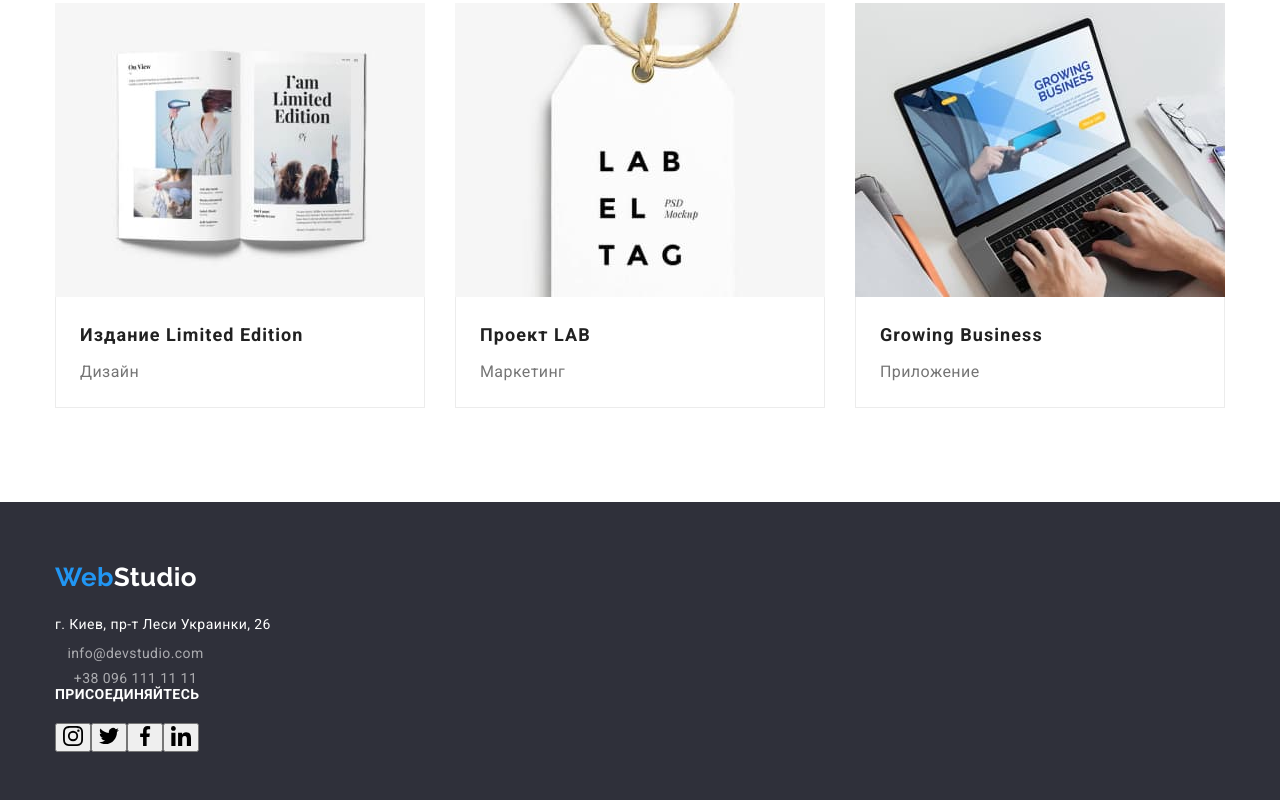
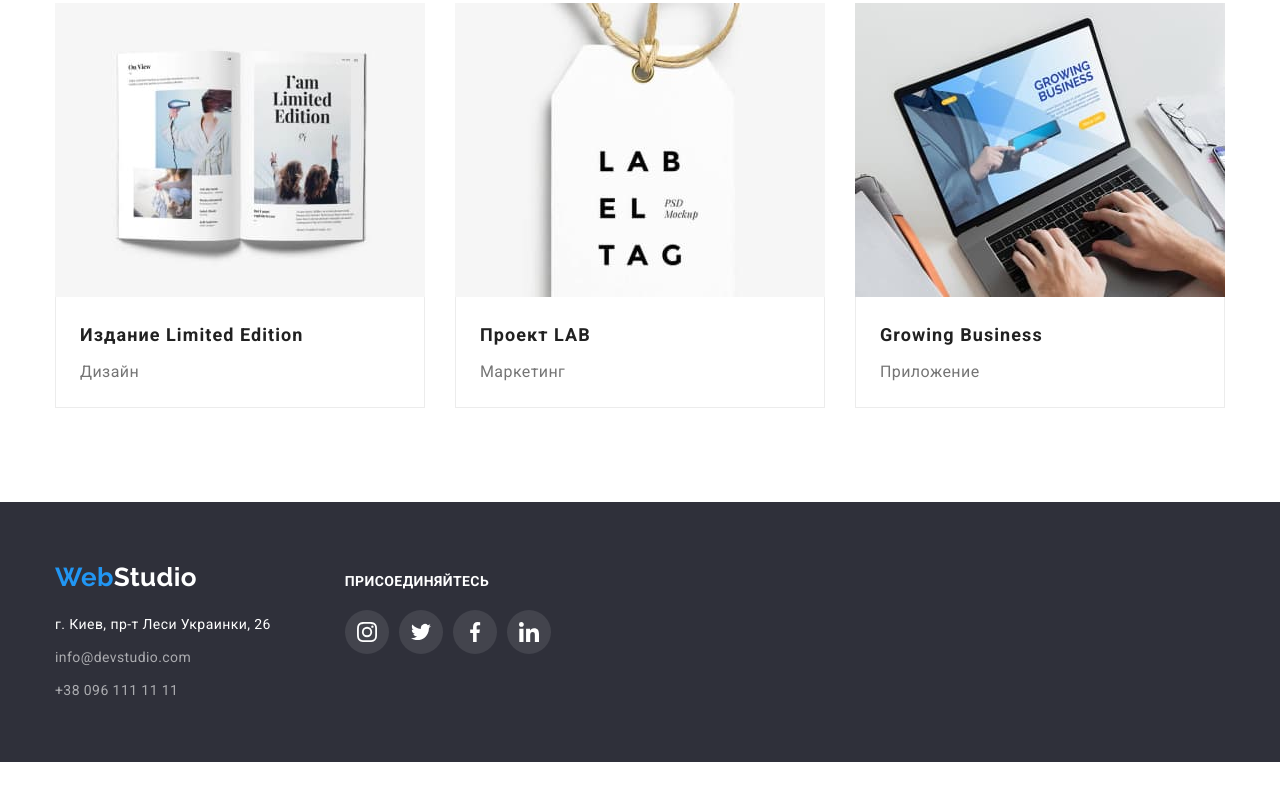
Before and after one commit to IhorRymar/goit-markup-hw-04, a plain HTML site: page portfolio.html in a window 1280 px wide. Shown: the part 1146-1946 px from the top of the page. After the commit the page ends 1908 px from the top, so only its background shows below. Drawn offline with nearby package versions, Linux system fonts and the light colour scheme.

Commit message:
Update portfolio.html
правки после первой проверки финал

```diff
--- a/portfolio.html
+++ b/portfolio.html
@@ -10,12 +10,10 @@
       href="https://cdnjs.cloudflare.com/ajax/libs/modern-normalize/1.1.0/modern-normalize.min.css"
       integrity="sha512-wpPYUAdjBVSE4KJnH1VR1HeZfpl1ub8YT/NKx4PuQ5NmX2tKuGu6U/JRp5y+Y8XG2tV+wKQpNHVUX03MfMFn9Q=="
       crossorigin="anonymous"
-      referrerpolicy="no-referrer"
-    />
+      referrerpolicy="no-referrer" />
     <link
       href="https://fonts.googleapis.com/css2?family=Raleway:wght@700&family=Roboto:wght@400;500;700;900&display=swap"
-      rel="stylesheet"
-    />
+      rel="stylesheet" />
     <link rel="stylesheet" href="./css/styles.css" />
   </head>
   <body>
@@ -175,62 +173,79 @@
   <!--Подвал-->
   <footer class="footer">
       <div class="container">
-      <section class="address-section">
+        <div class="address-links">
           <a class="link footer-logo-link" href="#" lang="en">
             <span class="accent-color">Web</span>Studio</a>
           <address class="address">
             <ul class="list address-list">
               <li class="address-list-item">
-              <a class="link address-link"
+                <a
+                  class="link address-link"
                   href="https://www.google.com/maps/place/%D0%B1%D1%83%D0%BB%D1%8C%D0%B2%D0%B0%D1%80+%D0%9B%D0%B5%D1%81%D1%96+%D0%A3%D0%BA%D1%80%D0%B0%D1%97%D0%BD%D0%BA%D0%B8,+26,+%D0%9A%D0%B8%D1%97%D0%B2,+02000/@50.4265807,30.5361971,17z/data=!3m1!4b1!4m5!3m4!1s0x40d4cf0e033ecbe9:0x57a4dffefec77da0!8m2!3d50.4265807!4d30.5383858"
-                target="_blank" rel="noopener noreferrer">г. Киев, пр-т Леси Украинки, 26</a>
+                  target="_blank"
+                  rel="noopener noreferrer"
+                  >г. Киев, пр-т Леси Украинки, 26</a>
               </li>
               <li class="address-list-item">
-              <a class="link mail-link" href="mailto:info@devstudio.com">info@devstudio.com</a>
+                <a class="link href="mailto:info@devstudio.com"
+                  >info@devstudio.com</a>
               </li>
               <li class="address-list-item">
-              <a class="link tel-link" href="tel:+380961111111">+38 096 111 11 11</a>
+                <a class="link href="tel:+380961111111"
+                  >+38 096 111 11 11</a>
               </li>
             </ul>
           </address>
-      </section>
-      <section class="sn-section">
+        </div>
+        <div class="sn-links">
           <h2 class="sn-list-title">Присоединяйтесь</h2>
           <ul class="list sn-list">
-          <li class="sn-list-item">
-            <button class="button sn-btn">
-              <svg class="sn-icon" width="20px" height="20px">
+            <li class="sn-item">
+              <a
+              href="https://www.instagram.com"
+              target="_blank"
+              rel="noopener noreferrer"
+              class="sn-link">
+                <svg class="sn-icon" width="20" height="20">
                   <use href="./images/sprite.svg#icon-instagram"></use>
                 </svg>
-              <a href="https://www.instagram.com"></a>
-            </button>
+              </a>
             </li>
-          <li class="sn-list-item">
-            <button class="button sn-btn">
-              <svg class="sn-icon" width="20px" height="20px">
+            <li class="sn-item">
+              <a
+              href="https://twitter.com"
+              target="_blank"
+              rel="noopener noreferrer"
+              class="sn-link">
+                <svg class="sn-icon" width="20" height="20">
                   <use href="./images/sprite.svg#icon-twitter"></use>
                 </svg>
-              <a href="https://twitter.com"></a>
-            </button>
+              </a>
             </li>
-          <li class="sn-list-item">
-            <button class="button sn-btn">
-              <svg class="sn-icon" width="20px" height="20px">
+            <li class="sn-item">
+              <a
+              href="https://uk-ua.facebook.com"
+              target="_blank"
+              rel="noopener noreferrer"
+              class="sn-link">
+                <svg class="sn-icon" width="20" height="20">
                   <use href="./images/sprite.svg#icon-facebook"></use>
                 </svg>
-              <a href="https://uk-ua.facebook.com"></a>
-            </button>
+              </a>
             </li>
-          <li class="sn-list-item">
-            <button class="button sn-btn">
-              <svg class="sn-icon" width="20px" height="20px">
+            <li class="sn-item">
+              <a
+              href="https://www.linkedin.com"
+              target="_blank"
+              rel="noopener noreferrer"
+              class="sn-link">
+                <svg class="sn-icon" width="20" height="20">
                   <use href="./images/sprite.svg#icon-linkedin"></use>
                 </svg>
-              <a href="https://www.linkedin.com"></a>
-            </button>
+              </a>
             </li>
           </ul>
-      </section>
+        </div>
       </div>
     </footer>
   </body>
```
Lines whose indentation alone changed are shown as unchanged.
